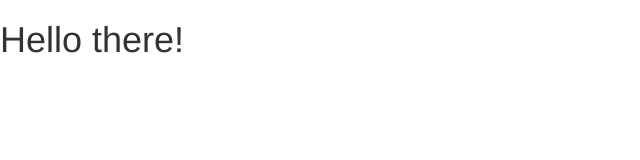
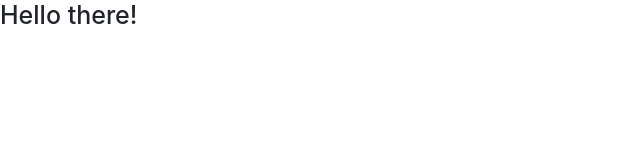
Before and after one commit to dshudyaev/dshudyaev.github.io, a plain HTML site: page index.html in a window 1280 px wide. Shown: the whole page, without its empty margins (0-640 px from the left). Drawn offline with nearby package versions, Linux system fonts and the light colour scheme.

Commit message:
Update index.html

```diff
--- a/index.html
+++ b/index.html
@@ -18,6 +18,8 @@
 
 <!-- Latest compiled and minified JavaScript -->
 <script src="https://maxcdn.bootstrapcdn.com/bootstrap/3.3.5/js/bootstrap.min.js"></script>
+  <!-- Bootstrap -->
+    <link href="css/bootstrap.min.css" rel="stylesheet">
 
   </head>
   <body>
```
